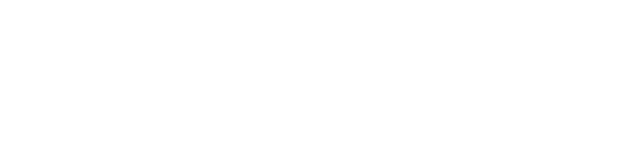
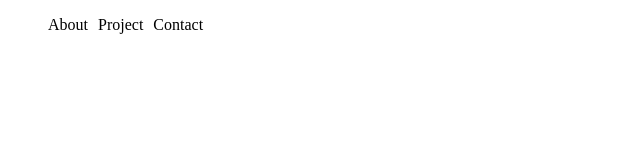
Before and after one commit to Ningleeeee/test, a plain HTML site: page index.html in a window 1280 px wide. Shown: the whole page, without its empty margins (0-640 px from the left). Drawn offline with Linux system fonts and the light colour scheme.

Commit message:
navbar style

```diff
--- a/index.css
+++ b/index.css
@@ -0,0 +1,7 @@
+ul {
+  display: flex;
+  gap: 10px;
+}
+li {
+  list-style: none;
+}
--- a/index.html
+++ b/index.html
@@ -8,7 +8,15 @@
     <link rel="stylesheet" href="./index.css" />
   </head>
   <body>
-    <section class="navbar"></section>
+    <section class="navbar">
+      <nav>
+        <ul>
+          <li>About</li>
+          <li>Project</li>
+          <li>Contact</li>
+        </ul>
+      </nav>
+    </section>
     <section class="form"></section>
   </body>
 </html>
```
